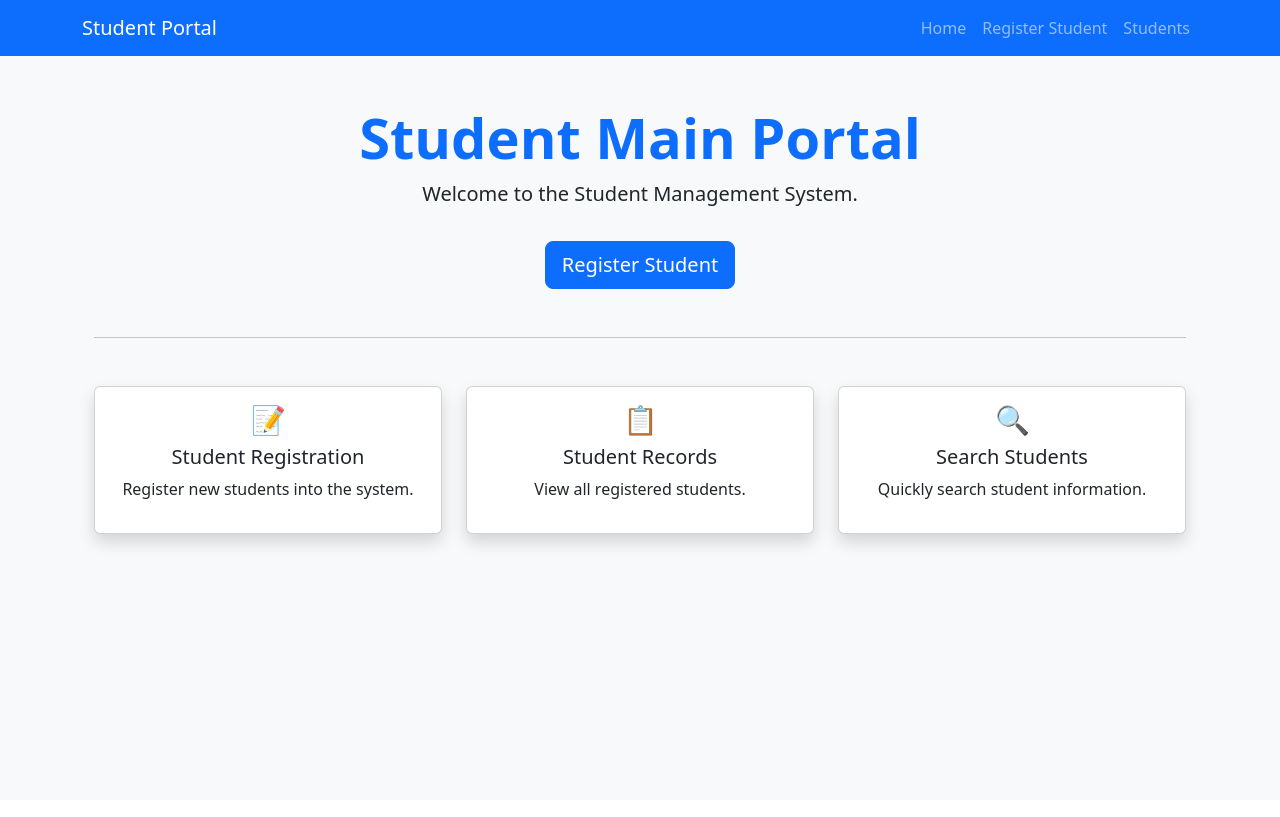
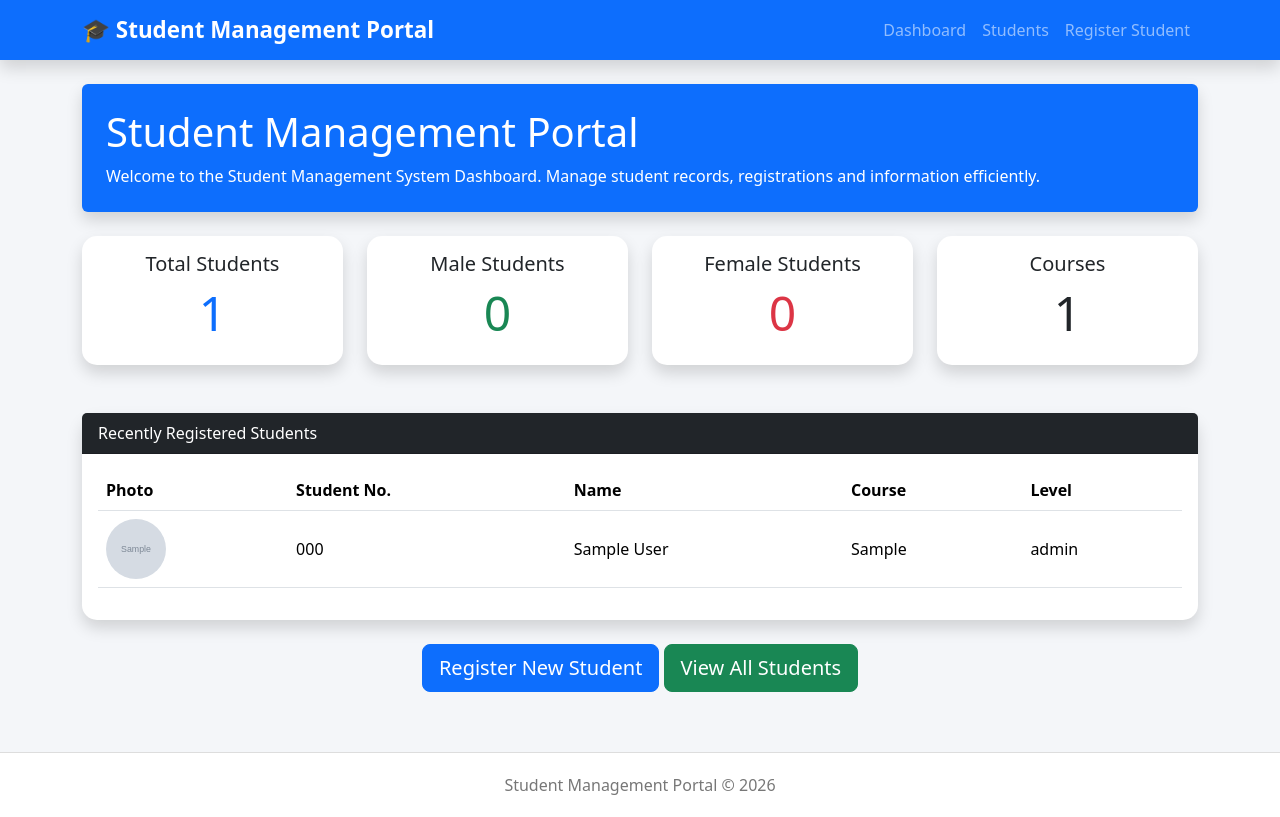
Before and after one commit to chrisodame/student-portal-flask, a Flask app: page / in a window 1280 px wide. Before the commit the page ends 550 px from the top, so only its background shows below. Run offline with Flask 3, Linux system fonts and the light colour scheme; tables that the repository leaves empty hold one stand-in row (values such as "Sample post"); grey boxes marked "Sample" are stand-in pictures.

Commit message:
Latest Version of Portal

```diff
--- a/app/routes.py
+++ b/app/routes.py
@@ -1,15 +1,42 @@
-from flask import Blueprint, render_template, redirect, url_for, flash, request
+from flask import Blueprint, render_template, redirect, url_for, flash, request, current_app
 from .models import Student
 from .forms import StudentForm
 from . import db
+
+import os
+from werkzeug.utils import secure_filename
+from flask import current_app
 
 main = Blueprint("main", __name__)
 
 
 @main.route("/")
 def home():
-    return render_template("index.html")
 
+    total_students = Student.query.count()
+
+    male_students = Student.query.filter_by(
+        gender="Male"
+    ).count()
+
+    female_students = Student.query.filter_by(
+        gender="Female"
+    ).count()
+
+    courses = db.session.query(Student.course).distinct().count()
+
+    recent_students = Student.query.order_by(
+        Student.created_at.desc()
+    ).limit(5).all()
+
+    return render_template(
+        "dashboard.html",
+        total_students=total_students,
+        male_students=male_students,
+        female_students=female_students,
+        courses=courses,
+        recent_students=recent_students,
+    )
 
 @main.route("/students")
 def students():
@@ -42,17 +69,58 @@ def student_details(id):
     student = Student.query.get_or_404(id)
     return render_template("student_details.html", student=student)
 
+@main.route("/students/<int:id>/id-card")
+def student_id_card(id):
+
+    student = Student.query.get_or_404(id)
+
+    return render_template(
+        "student_id_card.html",
+        student=student
+    )
+
 @main.route("/students/edit/<int:id>", methods=["GET", "POST"])
 def edit_student(id):
+
     student = Student.query.get_or_404(id)
     form = StudentForm(obj=student)
 
     if form.validate_on_submit():
-        form.populate_obj(student)
+
+        student.student_number = form.student_number.data
+        student.first_name = form.first_name.data
+        student.last_name = form.last_name.data
+        student.gender = form.gender.data
+        student.date_of_birth = form.date_of_birth.data
+        student.email = form.email.data
+        student.phone = form.phone.data
+        student.address = form.address.data
+        student.course = form.course.data
+        student.level = form.level.data
+        student.guardian_name = form.guardian_name.data
+        student.guardian_phone = form.guardian_phone.data
+
+        if form.photo.data:
+
+            photo = form.photo.data
+
+            filename = secure_filename(photo.filename)
+
+            upload_folder = os.path.join(
+                current_app.static_folder,
+                "uploads"
+            )
+
+            os.makedirs(upload_folder, exist_ok=True)
+
+            photo.save(os.path.join(upload_folder, filename))
+
+            student.photo = filename
 
         db.session.commit()
 
         flash("Student updated successfully!", "success")
+
         return redirect(url_for("main.students"))
 
     return render_template(
@@ -86,6 +154,19 @@ def add_student():
             flash("Student Number or Email already exists.", "danger")
             return redirect(url_for("main.add_student"))
 
+        filename = None
+
+        if form.photo.data:
+            file = form.photo.data
+            filename = secure_filename(file.filename)
+
+            file.save(
+                os.path.join(
+            current_app.config["UPLOAD_FOLDER"],
+            filename
+                )
+            )
+
         student = Student(
             student_number=form.student_number.data,
             first_name=form.first_name.data,
@@ -99,6 +180,8 @@ def add_student():
             level=form.level.data,
             guardian_name=form.guardian_name.data,
             guardian_phone=form.guardian_phone.data,
+
+             photo=filename
         )
 
         db.session.add(student)
--- a/app/templates/base.html
+++ b/app/templates/base.html
@@ -3,48 +3,83 @@
 <head>
 
     <meta charset="UTF-8">
-
     <meta name="viewport" content="width=device-width, initial-scale=1.0">
 
-    <title>{% block title %}Student Portal{% endblock %}</title>
+    <title>{% block title %}Student Management Portal{% endblock %}</title>
 
     <link href="https://cdn.jsdelivr.net/npm/bootstrap@5.3.3/dist/css/bootstrap.min.css" rel="stylesheet">
 
+    <style>
+
+        body{
+            background:#f4f6f9;
+        }
+
+        .navbar-brand{
+            font-weight:bold;
+            font-size:1.4rem;
+        }
+
+        .card{
+            border:none;
+            border-radius:15px;
+        }
+
+        footer{
+            margin-top:60px;
+            padding:20px;
+            text-align:center;
+            color:#777;
+            background:white;
+            border-top:1px solid #ddd;
+        }
+
+    </style>
+
 </head>
 
-<body class="bg-light">
+<body>
 
-<nav class="navbar navbar-expand-lg navbar-dark bg-primary">
+<nav class="navbar navbar-expand-lg navbar-dark bg-primary shadow">
 
     <div class="container">
 
-<a class="navbar-brand" href="/">Student Portal</a>
+        <a class="navbar-brand"
+           href="{{ url_for('main.home') }}">
+            🎓 Student Management Portal
+        </a>
 
-<button class="navbar-toggler" data-bs-toggle="collapse" data-bs-target="#navbar">
+        <button class="navbar-toggler"
+                data-bs-toggle="collapse"
+                data-bs-target="#navbar">
 
             <span class="navbar-toggler-icon"></span>
 
         </button>
 
-<div class="collapse navbar-collapse" id="navbar">
+        <div class="collapse navbar-collapse"
+             id="navbar">
 
             <ul class="navbar-nav ms-auto">
 
                 <li class="nav-item">
-        <a class="nav-link" href="{{ url_for('main.home') }}">
-            Home
+                    <a class="nav-link"
+                       href="{{ url_for('main.home') }}">
+                        Dashboard
                     </a>
                 </li>
 
                 <li class="nav-item">
-        <a class="nav-link" href="{{ url_for('main.add_student') }}">
-            Register Student
+                    <a class="nav-link"
+                       href="{{ url_for('main.students') }}">
+                        Students
                     </a>
                 </li>
 
                 <li class="nav-item">
-        <a class="nav-link" href="{{ url_for('main.students') }}">
-            Students
+                    <a class="nav-link"
+                       href="{{ url_for('main.add_student') }}">
+                        Register Student
                     </a>
                 </li>
 
@@ -58,23 +93,28 @@
 
 <div class="container mt-4">
 
-{% with messages = get_flashed_messages(with_categories=true) %}
+{% with messages=get_flashed_messages(with_categories=true) %}
 {% if messages %}
+
 {% for category,message in messages %}
 
 <div class="alert alert-{{category}}">
-{{message}}
+    {{ message }}
 </div>
 
 {% endfor %}
 {% endif %}
 {% endwith %}
 
-{% block content %}
-
-{% endblock %}
+{% block content %}{% endblock %}
 
 </div>
+
+<footer>
+
+    Student Management Portal © 2026
+
+</footer>
 
 <script src="https://cdn.jsdelivr.net/npm/bootstrap@5.3.3/dist/js/bootstrap.bundle.min.js"></script>
 
--- a/app/templates/dashboard.html
+++ b/app/templates/dashboard.html
@@ -1,20 +1,187 @@
 {% extends "base.html" %}
+
+{% block title %}Dashboard{% endblock %}
 
 {% block content %}
 
-<div class="card shadow">
+<div class="p-4 mb-4 bg-primary text-white rounded shadow">
 
-<div class="card-body">
+    <h1>Student Management Portal</h1>
 
-<h2>Welcome, {{ current_user.first_name }}!</h2>
-
-<p>You have successfully logged in.</p>
-
-<a href="/logout" class="btn btn-danger">
-Logout
-</a>
+    <p class="mb-0">
+        Welcome to the Student Management System Dashboard.
+        Manage student records, registrations and information efficiently.
+    </p>
 
 </div>
+
+<div class="row">
+
+    <div class="col-lg-3 col-md-6 mb-4">
+
+        <div class="card shadow h-100">
+
+            <div class="card-body text-center">
+
+                <h5>Total Students</h5>
+
+                <h1 class="display-5 text-primary">
+                    {{ total_students }}
+                </h1>
+
+            </div>
+
+        </div>
+
+    </div>
+
+    <div class="col-lg-3 col-md-6 mb-4">
+
+        <div class="card shadow h-100">
+
+            <div class="card-body text-center">
+
+                <h5>Male Students</h5>
+
+                <h1 class="display-5 text-success">
+                    {{ male_students }}
+                </h1>
+
+            </div>
+
+        </div>
+
+    </div>
+
+    <div class="col-lg-3 col-md-6 mb-4">
+
+        <div class="card shadow h-100">
+
+            <div class="card-body text-center">
+
+                <h5>Female Students</h5>
+
+                <h1 class="display-5 text-danger">
+                    {{ female_students }}
+                </h1>
+
+            </div>
+
+        </div>
+
+    </div>
+
+    <div class="col-lg-3 col-md-6 mb-4">
+
+        <div class="card shadow h-100">
+
+            <div class="card-body text-center">
+
+                <h5>Courses</h5>
+
+                <h1 class="display-5 text-dark">
+                    {{ courses }}
+                </h1>
+
+            </div>
+
+        </div>
+
+    </div>
+
+</div>
+
+<div class="card shadow mt-4">
+
+    <div class="card-header bg-dark text-white">
+
+        Recently Registered Students
+
+    </div>
+
+    <div class="card-body">
+
+        <table class="table table-hover align-middle">
+
+            <thead>
+
+                <tr>
+
+                    <th>Photo</th>
+
+                    <th>Student No.</th>
+
+                    <th>Name</th>
+
+                    <th>Course</th>
+
+                    <th>Level</th>
+
+                </tr>
+
+            </thead>
+
+            <tbody>
+
+            {% for student in recent_students %}
+
+                <tr>
+
+                    <td>
+
+                        {% if student.photo %}
+
+                        <img
+                            src="{{ url_for('static', filename='uploads/' + student.photo) }}"
+                            width="60"
+                            height="60"
+                            class="rounded-circle">
+
+                        {% else %}
+
+                        <img
+                            src="https://via.placeholder.com/60"
+                            class="rounded-circle">
+
+                        {% endif %}
+
+                    </td>
+
+                    <td>{{ student.student_number }}</td>
+
+                    <td>{{ student.first_name }} {{ student.last_name }}</td>
+
+                    <td>{{ student.course }}</td>
+
+                    <td>{{ student.level }}</td>
+
+                </tr>
+
+            {% endfor %}
+
+            </tbody>
+
+        </table>
+
+    </div>
+
+</div>
+
+<div class="mt-4 text-center">
+
+    <a href="{{ url_for('main.add_student') }}"
+       class="btn btn-primary btn-lg">
+
+        Register New Student
+
+    </a>
+
+    <a href="{{ url_for('main.students') }}"
+       class="btn btn-success btn-lg">
+
+        View All Students
+
+    </a>
 
 </div>
 
--- a/app/templates/edit_student.html
+++ b/app/templates/edit_student.html
@@ -1,6 +1,6 @@
 {% extends "base.html" %}
 
-{% block title %}Register Student{% endblock %}
+{% block title %}Edit Student{% endblock %}
 
 {% block content %}
 
```
Also changed, not shown: app/templates/student_details.html (+21 -0 lines), app/templates/student_id_card.html (added, +80 -0 lines), app/templates/students.html (+67 -34 lines). Lines whose indentation alone changed are shown as unchanged.
